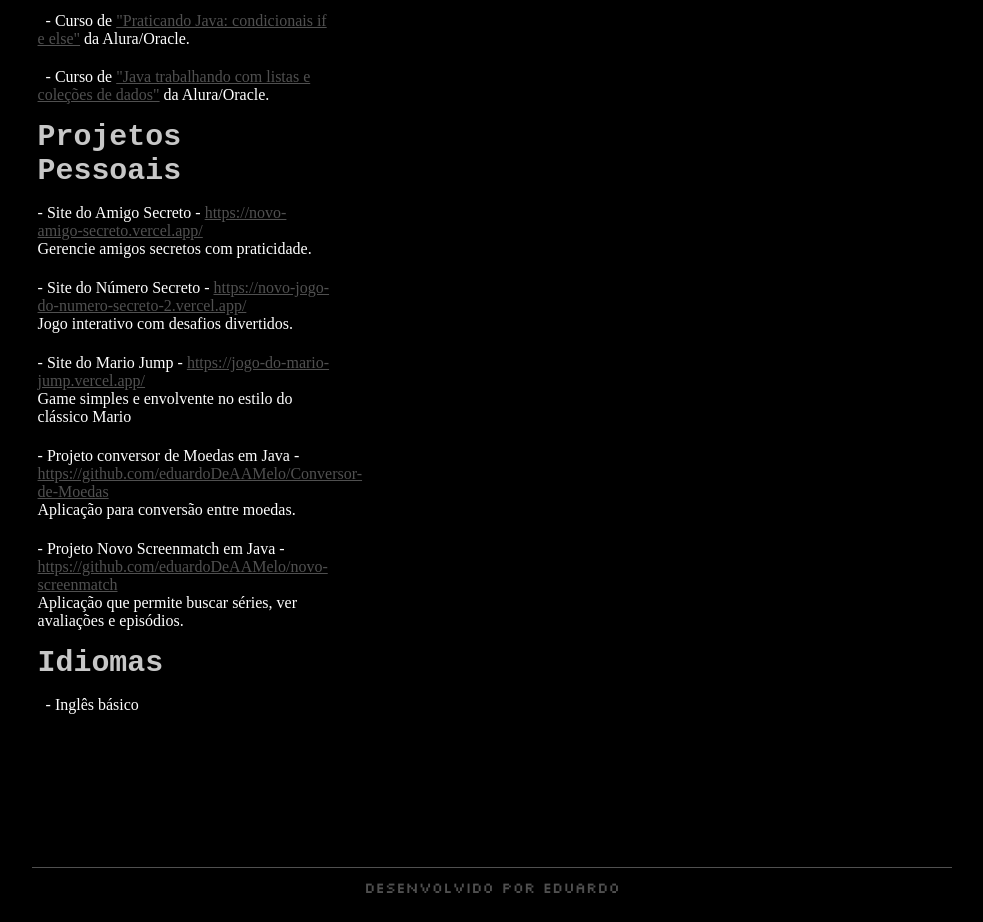
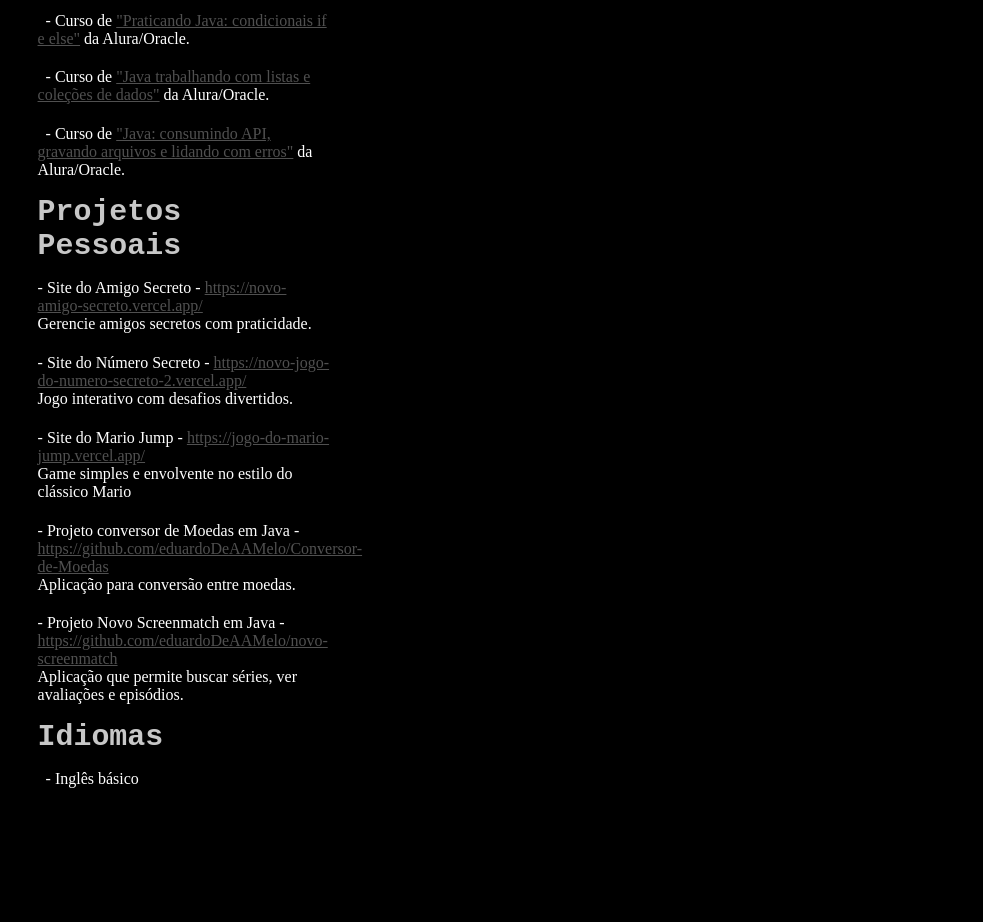
Before and after one commit to eduardoDeAAMelo/portfolio, a plain HTML site: page curriculo.html in a window 1280 px wide. Shown: the part 2500-3422 px from the top of the page, without its empty margins (148-1131 px from the left). Drawn offline with Linux system fonts and the light colour scheme; a web font is replaced by a local one.

Commit message:
adicionado outro estudo

```diff
--- a/curriculo.html
+++ b/curriculo.html
@@ -110,6 +110,9 @@
                 <li>&nbsp;&nbsp;- Curso de
                     <a class="introducao__conteudo__listaEstudos__links" href="https://cursos.alura.com.br/certificate/cc7dc3c5-07a4-4cbb-8f02-efed769240da"> "Java trabalhando com listas e coleções de dados"</a> da Alura/Oracle.
                 </li>
+                <li>&nbsp;&nbsp;- Curso de
+                    <a class="introducao__conteudo__listaEstudos__links" href="https://cursos.alura.com.br/certificate/bd03a293-df23-449d-842b-a760535bf16a"> "Java: consumindo API, gravando arquivos e lidando com erros"</a> da Alura/Oracle.
+                </li>
             </ul>
 
             <h1 class="introducao__conteudo__tituloProjetos">Projetos Pessoais</h1>
```
Also changed, not shown: index.html (+1 -1 lines).
